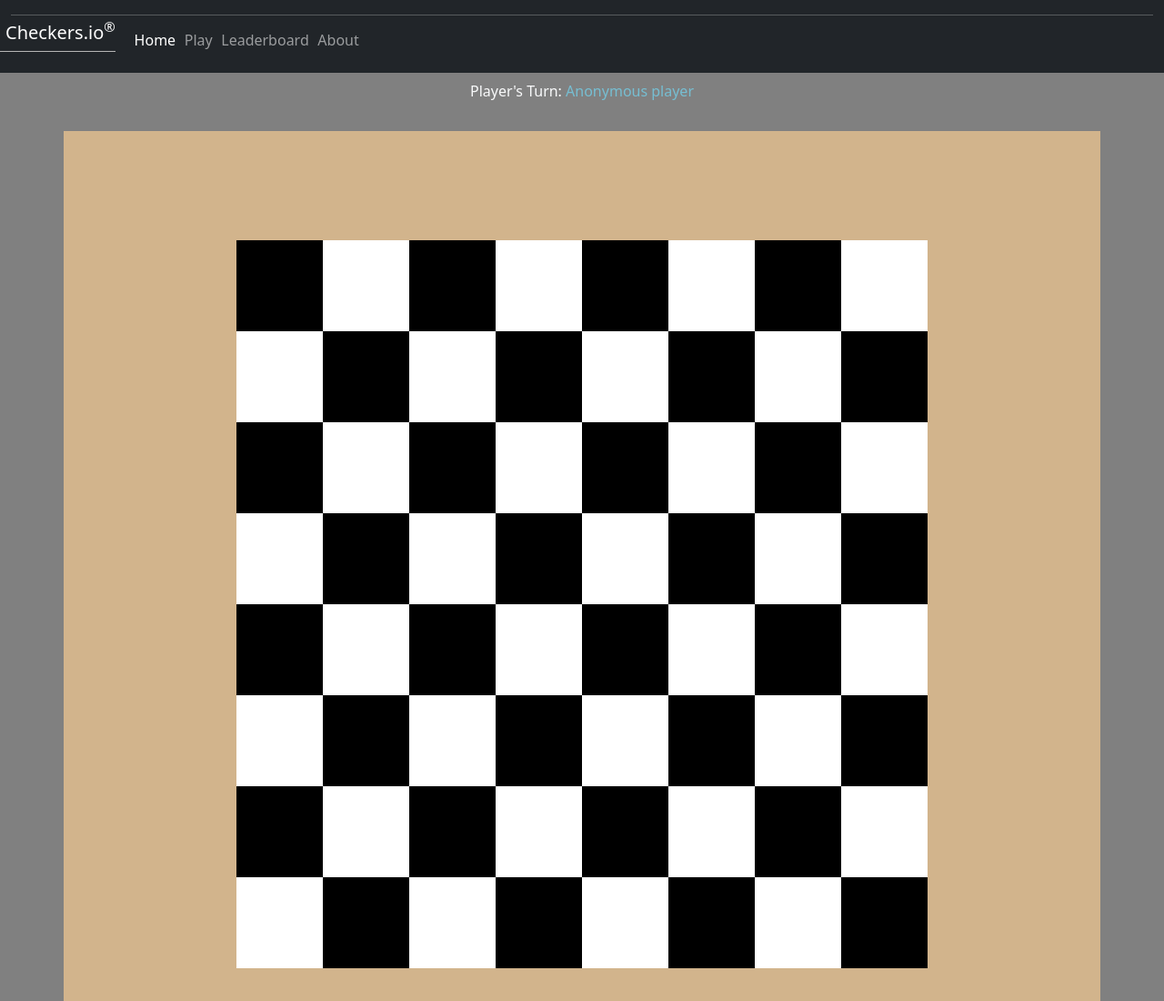
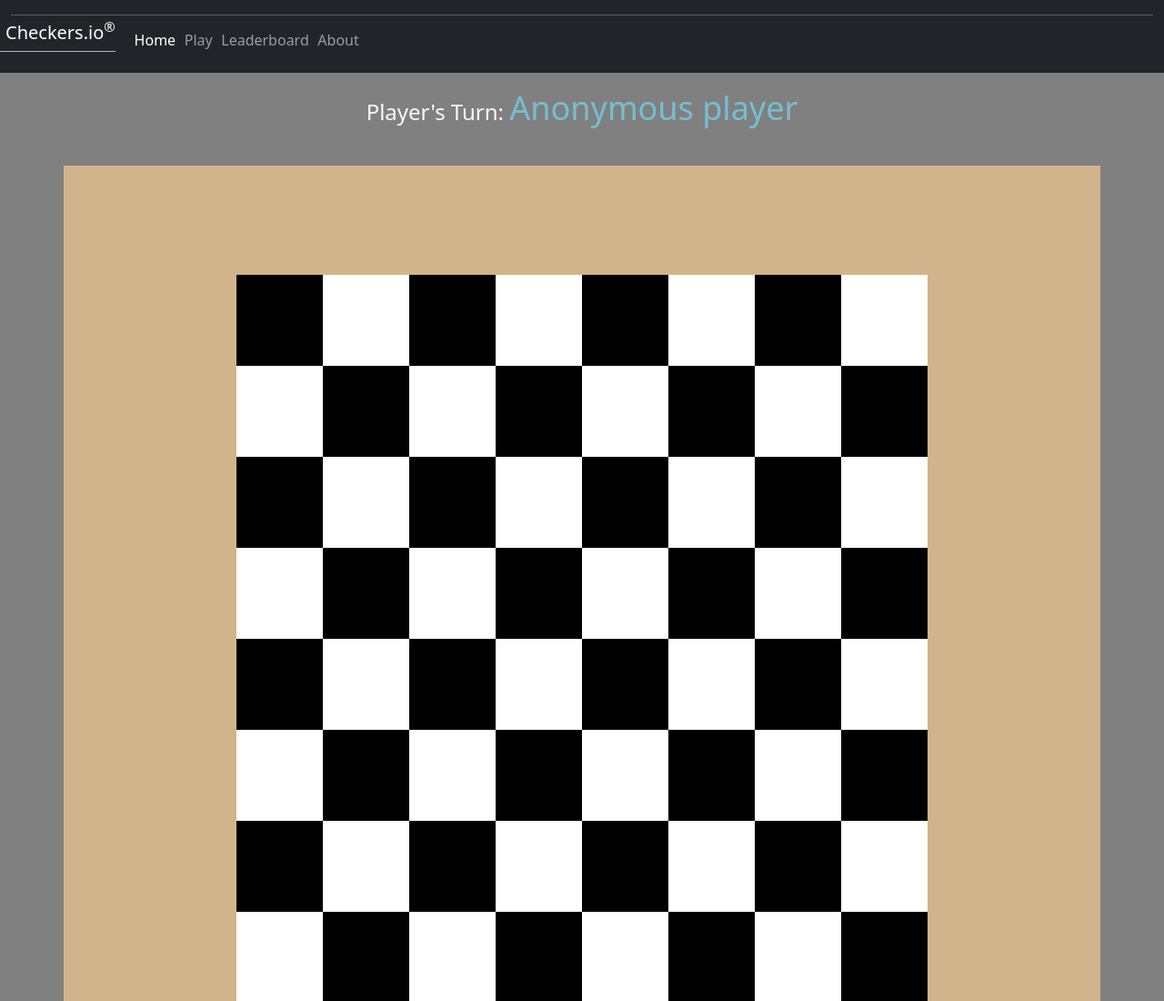
Before and after one commit to Hecktomb200/startup, a plain HTML site: page play.html in a window 1280 px wide. Shown: the top 1100 px of the page at 91% size. Drawn offline with nearby package versions, Linux system fonts and the light colour scheme.

Commit message:
Made adjustment to player's name

```diff
--- a/main.css
+++ b/main.css
@@ -59,10 +59,12 @@ body {
     flex: 1;
     width: 100%;
     padding: 0.5em;
+    font-size: 150%;
   }
 
   .player-name {
     color: rgb(118, 190, 210);
+    font-size: 150%
   }
 
   .container {
```
Also changed, not shown: play.html (+0 -9 lines).
